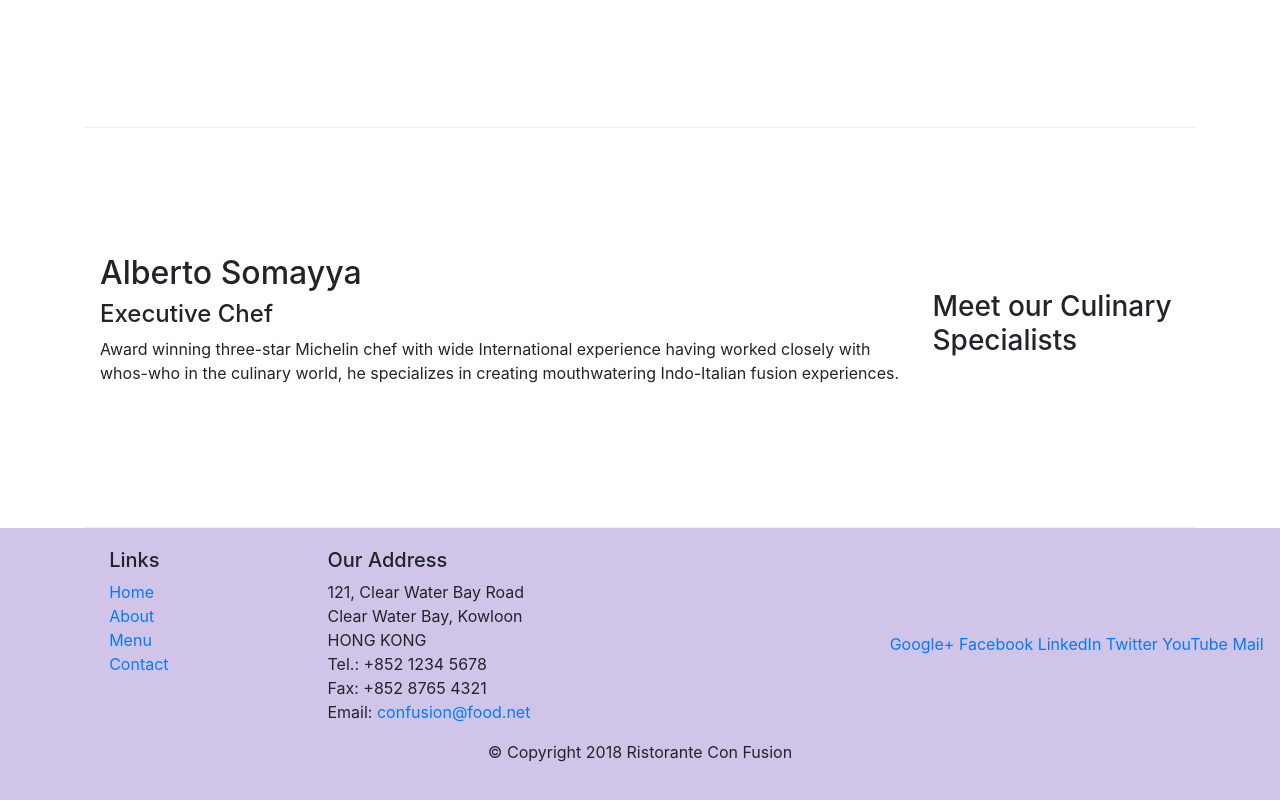
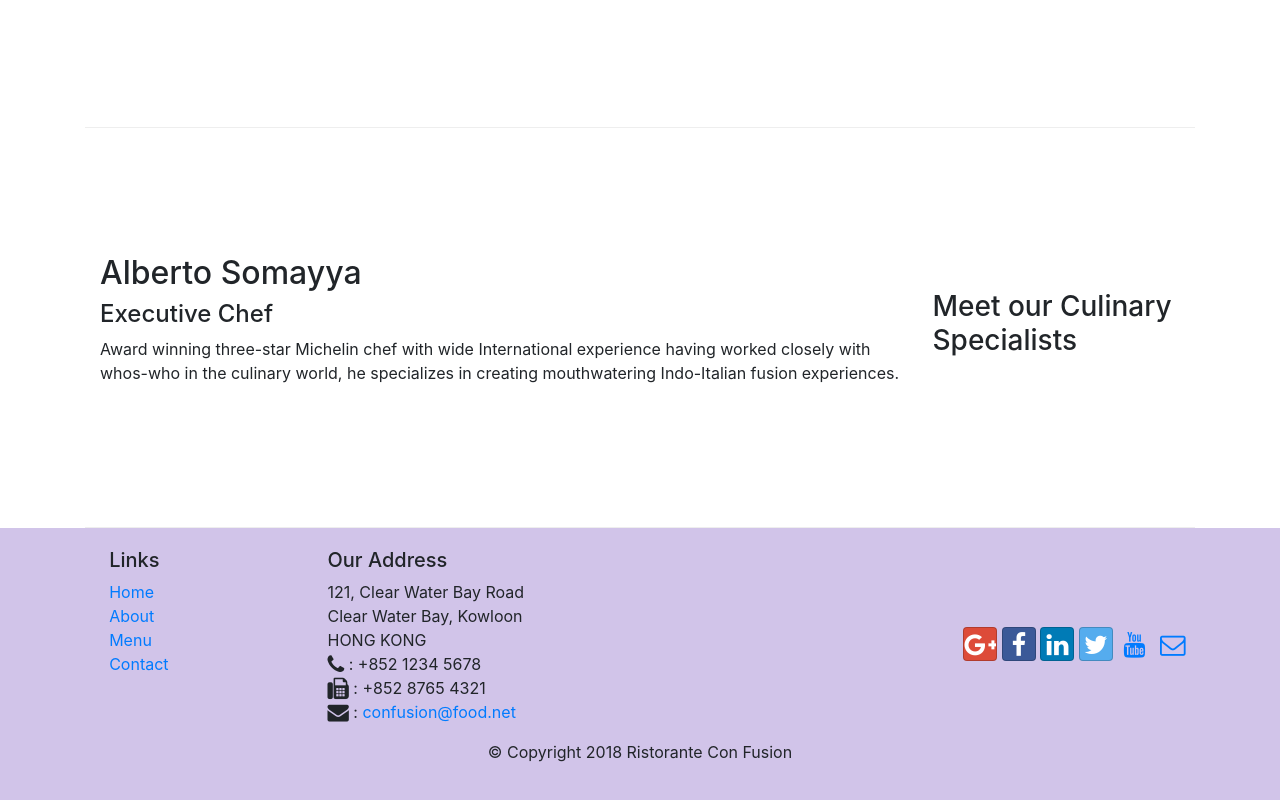
Before and after one commit to pranavru/bootstrap_coursera_exercise, a website: page index.html in a window 1280 px wide. Shown: the part 1006-1806 px from the top of the page. Drawn offline with nearby package versions, Linux system fonts and the light colour scheme.

Commit message:
Font Icons Added

```diff
--- a/index.html
+++ b/index.html
@@ -9,6 +9,8 @@
 
     <!-- bootstrap css -->
     <link rel="stylesheet" href="node_modules/bootstrap/dist/css/bootstrap.min.css">
+    <link rel="stylesheet" href="node_modules/font-awesome/css/font-awesome.min.css">
+    <link rel="stylesheet" href="node_modules/bootstrap-social/bootstrap-social.css">
     <link rel="stylesheet" type="text/css" href="css/styles.css">
     <title>Ristorante Con Fusion</title>
 </head>
@@ -19,10 +21,13 @@
         <div class="container">
             <a class="navbar-brand" href="#">Ristorante Con Fusion</a>
             <ul class="navbar-nav mr-auto">
-                    <li class="nav-item active"><a class="nav-link" href="#">Home</a></li>
-                    <li class="nav-item"><a class="nav-link" href="./aboutus.html">About</a></li>
-                    <li class="nav-item"><a class="nav-link" href="#">Menu</a></li>
-                    <li class="nav-item"><a class="nav-link" href="#">Contact</a></li>
+                <li class="nav-item active"><a class="nav-link" href="#"><span class="fa fa-home fa-lg"></span>
+                        Home</a></li>
+                <li class="nav-item"><a class="nav-link" href="./aboutus.html"><span class="fa fa-info fa-lg"></span>
+                        About</a></li>
+                <li class="nav-item"><a class="nav-link" href="#"><span class="fa fa-list fa-lg"></span> Menu</a></li>
+                <li class="nav-item"><a class="nav-link" href="#"><span class="fa fa-address-card fa-lg"></span>
+                        Contact</a></li>
             </ul>
         </div>
     </nav>
@@ -32,7 +37,8 @@
             <div class="row row-header">
                 <div class="col-12 col-sm-6">
                     <h1>Ristorante con Fusion</h1>
-                    <p>We take inspiration from the World's best cuisines, and create a unique fusion experience. Our lipsmacking creations will tickle your culinary senses!</p>
+                    <p>We take inspiration from the World's best cuisines, and create a unique fusion experience. Our
+                        lipsmacking creations will tickle your culinary senses!</p>
                 </div>
                 <div class="col-12 col-sm">
                 </div>
@@ -47,7 +53,8 @@
             </div>
             <div class="col col-sm order-sm-first col-md">
                 <h2>Uthappizza</h2>
-                <p>A unique combination of Indian Uthappam (pancake) and Italian pizza, topped with Cerignola olives, ripe vine cherry tomatoes, Vidalia onion, Guntur chillies and Buffalo Paneer.</p>
+                <p>A unique combination of Indian Uthappam (pancake) and Italian pizza, topped with Cerignola olives,
+                    ripe vine cherry tomatoes, Vidalia onion, Guntur chillies and Buffalo Paneer.</p>
             </div>
         </div>
 
@@ -58,7 +65,9 @@
             </div>
             <div class="col col-sm col-md">
                 <h2>Weekend Grand Buffet</h2>
-                <p>Featuring mouthwatering combinations with a choice of five different salads, six enticing appetizers, six main entrees and five choicest desserts. Free flowing bubbly and soft drinks. All for just $19.99 per person </p>
+                <p>Featuring mouthwatering combinations with a choice of five different salads, six enticing appetizers,
+                    six main entrees and five choicest desserts. Free flowing bubbly and soft drinks. All for just
+                    $19.99 per person </p>
             </div>
         </div>
 
@@ -69,7 +78,9 @@
             <div class="col col-sm order-sm-first col-md">
                 <h2>Alberto Somayya</h2>
                 <h4>Executive Chef</h4>
-                <p>Award winning three-star Michelin chef with wide International experience having worked closely with whos-who in the culinary world, he specializes in creating mouthwatering Indo-Italian fusion experiences. </p>
+                <p>Award winning three-star Michelin chef with wide International experience having worked closely with
+                    whos-who in the culinary world, he specializes in creating mouthwatering Indo-Italian fusion
+                    experiences. </p>
             </div>
         </div>
     </div>
@@ -92,19 +103,25 @@
                         121, Clear Water Bay Road<br>
                         Clear Water Bay, Kowloon<br>
                         HONG KONG<br>
-		              Tel.: +852 1234 5678<br>
-		              Fax: +852 8765 4321<br>
-		              Email: <a href="mailto:confusion@food.net">confusion@food.net</a>
+                        <i class="fa fa-phone fa-lg"></i> : +852 1234 5678<br>
+                        <i class="fa fa-fax fa-lg"></i> : +852 8765 4321<br>
+                        <i class="fa fa-envelope fa-lg"></i> : <a
+                            href="mailto:confusion@food.net">confusion@food.net</a>
                     </address>
                 </div>
                 <div class="col-12 col-sm-4 align-self-center">
                     <div class="text-center">
-                        <a href="http://google.com/+">Google+</a>
-                        <a href="http://www.facebook.com/profile.php?id=">Facebook</a>
-                        <a href="http://www.linkedin.com/in/">LinkedIn</a>
-                        <a href="http://twitter.com/">Twitter</a>
-                        <a href="http://youtube.com/">YouTube</a>
-                        <a href="mailto:">Mail</a>
+                        <a class="btn btn-social-icon btn-google" href="http://google.com/+"><i
+                                class="fa fa-google-plus fa-lg"></i> </a>
+                        <a class="btn btn-social-icon btn-facebook" href="http://www.facebook.com/profile.php?id="><i
+                                class="fa fa-facebook fa-lg"></i> </a>
+                        <a class="btn btn-social-icon btn-linkedin" href="http://www.linkedin.com/in/"><i
+                                class="fa fa-linkedin fa-lg"></i> </a>
+                        <a class="btn btn-social-icon btn-twitter" href="http://twitter.com/"><i
+                                class="fa fa-twitter fa-lg"></i> </a>
+                        <a class="btn btn-social-icon btn-youtube" href="http://youtube.com/"><i
+                                class="fa fa-youtube fa-lg"></i> </a>
+                        <a class="btn btn-social-icon" href="mailto:"><i class="fa fa-envelope-o fa-lg"></i> </a>
                     </div>
                 </div>
             </div>
--- a/package.json
+++ b/package.json
@@ -15,6 +15,8 @@
   },
   "dependencies": {
     "bootstrap": "^4.0.0",
+    "bootstrap-social": "^5.1.1",
+    "font-awesome": "^4.7.0",
     "jquery": "^3.3.1",
     "popper.js": "^1.12.9"
   }
```
Also changed, not shown: aboutus.html (+25 -13 lines), 1 other file. Lines whose indentation alone changed are shown as unchanged.
